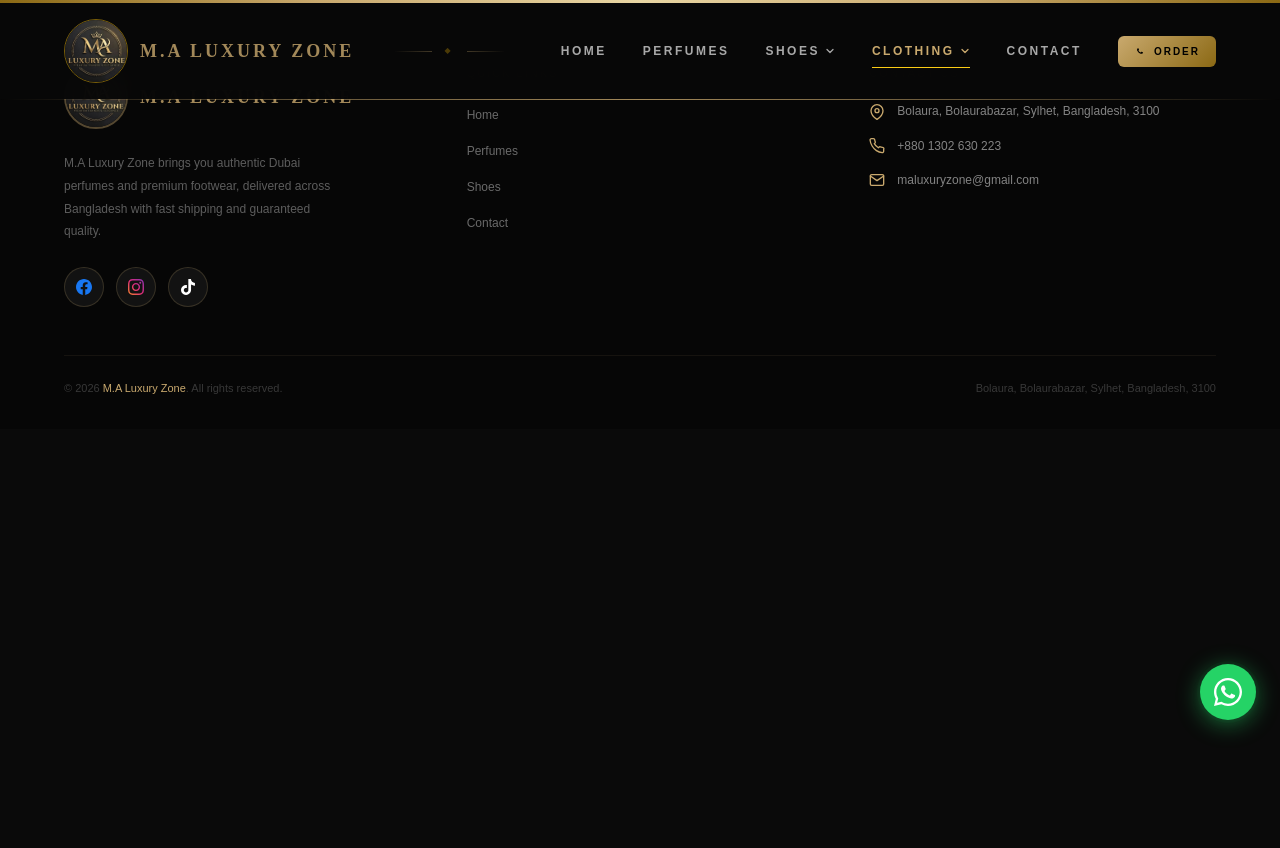
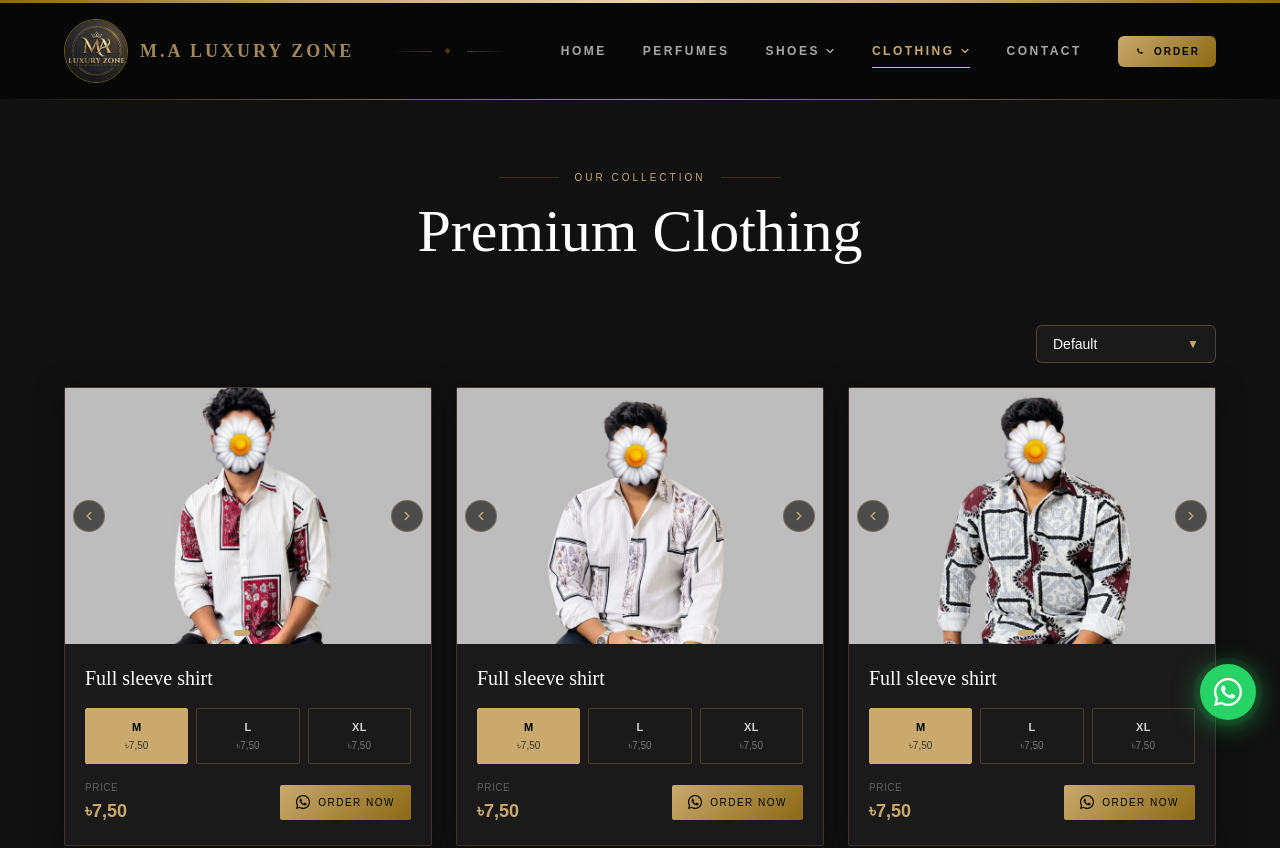
Before and after one commit to ruhulamin-dev/ma-luxuryzone, a React (Vite) app: page /clothing in a window 1280 px wide. Shown: the top 848 px of the page. Before the commit the page ends 800 px from the top, so only its background shows below. Built offline with nearby package versions, Linux system fonts and the light colour scheme.

Commit message:
Add clothing category page

```diff
--- a/src/App.jsx
+++ b/src/App.jsx
@@ -8,6 +8,7 @@
 import Shoes from './pages/Shoes';
 import MensShoes from './pages/MensShoes';
 import WomensShoes from './pages/WomensShoes';
+import Clothing from './pages/Clothing';
 import Shirts from './pages/Shirts';
 import Pants from './pages/Pants';
 import Contact from './pages/Contact';
@@ -31,6 +32,7 @@
         <Route path="/shoes" element={<Shoes />} />
         <Route path="/shoes/mens" element={<MensShoes />} />
         <Route path="/shoes/womens" element={<WomensShoes />} />
+        <Route path="/clothing" element={<Clothing />} />
         <Route path="/clothing/shirts" element={<Shirts />} />
         <Route path="/clothing/pants" element={<Pants />} />
         <Route path="/contact" element={<Contact />} />
--- a/src/components/CategoryCards.jsx
+++ b/src/components/CategoryCards.jsx
@@ -15,6 +15,13 @@
     desc: 'Step into luxury with our handpicked shoe collection.',
     link: '/shoes',
     image: '/category-shoe.jpg',
+  },
+  {
+    title: 'Clothing',
+    subtitle: 'Shirts & Pants Collection',
+    desc: 'Premium shirts and pants for every occasion.',
+    link: '/clothing',
+    image: '/category-clothing.jpg',
   },
 ];
 
@@ -37,7 +44,7 @@
           Shop Perfumes & Footwear Online in Bangladesh
         </h2>
 
-        <div className="grid grid-cols-1 md:grid-cols-2 gap-5 sm:gap-6">
+        <div className="grid grid-cols-1 md:grid-cols-3 gap-5 sm:gap-6">
           {categories.map((cat, i) => (
             <motion.div
               key={cat.title}
--- a/src/components/Navbar.jsx
+++ b/src/components/Navbar.jsx
@@ -256,9 +256,10 @@
                 onMouseEnter={() => setClothingOpen(true)}
                 onMouseLeave={() => setClothingOpen(false)}
               >
-                <button
+                <Link
+                  to="/clothing"
                   className={
-                    'relative flex items-center gap-1 px-4 py-2 text-[11px] lg:text-[12px] tracking-[2.5px] uppercase font-semibold transition-all duration-300 bg-transparent border-none cursor-pointer group ' +
+                    'relative flex items-center gap-1 px-4 py-2 text-[11px] lg:text-[12px] tracking-[2.5px] uppercase font-semibold transition-all duration-300 no-underline group ' +
                     (isClothingActive
                       ? 'text-gold'
                       : 'text-white/65 hover:text-gold/70')
@@ -285,7 +286,7 @@
                       (isClothingActive ? 'w-3/4' : 'w-0 group-hover:w-3/4')
                     }
                   />
-                </button>
+                </Link>
 
                 <AnimatePresence>
                   {clothingOpen && (
--- a/src/data/shirts.js
+++ b/src/data/shirts.js
@@ -20,7 +20,7 @@
     ],
   },
   {
-    id: 2,
+    id: 3,
     name: 'Full sleeve shirt',
     images: ['/shirt3-img1.jpg', '/shirt3-img2.jpg'],
     sizes: [
--- /dev/null
+++ b/src/pages/Clothing.jsx
@@ -0,0 +1,119 @@
+import { useState, useMemo, useRef, useEffect } from 'react';
+import ProductCard from '../components/ProductCard';
+import shirts from '../data/shirts';
+import pants from '../data/pants';
+
+const WHATSAPP_NUMBER = '8801302630223';
+
+const allClothing = [
+  ...shirts.map(item => ({ ...item, id: 'shirt-' + item.id })),
+  ...pants.map(item => ({ ...item, id: 'pant-' + item.id })),
+];
+
+const getBasePrice = product => {
+  if (!product.sizes || product.sizes.length === 0) return 0;
+  const prices = product.sizes.map(size =>
+    Number(String(size.price).replace(/[^0-9.]/g, '')),
+  );
+  return Math.min(...prices);
+};
+
+const SORT_OPTIONS = [
+  { value: 'default', label: 'Default' },
+  { value: 'low-to-high', label: 'Price: Low to High' },
+  { value: 'high-to-low', label: 'Price: High to Low' },
+];
+
+export default function Clothing() {
+  const [sortOrder, setSortOrder] = useState('default');
+  const [isOpen, setIsOpen] = useState(false);
+  const dropdownRef = useRef(null);
+
+  useEffect(() => {
+    const handleClickOutside = e => {
+      if (dropdownRef.current && !dropdownRef.current.contains(e.target)) {
+        setIsOpen(false);
+      }
+    };
+    document.addEventListener('mousedown', handleClickOutside);
+    return () => document.removeEventListener('mousedown', handleClickOutside);
+  }, []);
+
+  const sortedClothing = useMemo(() => {
+    const list = [...allClothing];
+    if (sortOrder === 'low-to-high') {
+      list.sort((a, b) => getBasePrice(a) - getBasePrice(b));
+    } else if (sortOrder === 'high-to-low') {
+      list.sort((a, b) => getBasePrice(b) - getBasePrice(a));
+    }
+    return list;
+  }, [sortOrder]);
+
+  const currentLabel = SORT_OPTIONS.find(opt => opt.value === sortOrder)?.label;
+
+  return (
+    <section className="py-16 sm:py-20 lg:py-24 px-4 sm:px-6 lg:px-10 bg-[#111111] min-h-screen pt-[150px] lg:pt-[170px]">
+      <div className="max-w-6xl mx-auto">
+        <div className="flex items-center gap-4 mb-4 justify-center">
+          <div className="flex-1 h-px bg-gold/20 max-w-[60px]" />
+          <span className="text-[10px] tracking-[3px] uppercase text-gold">
+            Our Collection
+          </span>
+          <div className="flex-1 h-px bg-gold/20 max-w-[60px]" />
+        </div>
+
+        <h2 className="font-cormorant font-light text-3xl sm:text-4xl lg:text-6xl text-center text-white mb-10 sm:mb-14 lg:mb-16">
+          Premium Clothing
+        </h2>
+
+        <div className="flex justify-end mb-6">
+          <div className="inline-block" ref={dropdownRef}>
+            <button
+              type="button"
+              onClick={() => setIsOpen(!isOpen)}
+              className="bg-[#1a1a1a] text-white border border-gold/30 rounded-md px-4 py-2 text-sm focus:outline-none focus:border-gold cursor-pointer flex items-center justify-between gap-3 w-[180px]"
+            >
+              <span>{currentLabel}</span>
+              <span
+                className={`text-gold text-xs transition-transform ${isOpen ? 'rotate-180' : ''}`}
+              >
+                ▼
+              </span>
+            </button>
+
+            {isOpen && (
+              <div className="w-[180px] mt-2 bg-[#1a1a1a] border border-gold/30 rounded-md overflow-hidden">
+                {SORT_OPTIONS.map(opt => (
+                  <div
+                    key={opt.value}
+                    onClick={() => {
+                      setSortOrder(opt.value);
+                      setIsOpen(false);
+                    }}
+                    className={`px-4 py-2 text-sm cursor-pointer transition-colors ${
+                      sortOrder === opt.value
+                        ? 'bg-gold/20 text-gold'
+                        : 'text-white hover:bg-gold/10'
+                    }`}
+                  >
+                    {opt.label}
+                  </div>
+                ))}
+              </div>
+            )}
+          </div>
+        </div>
+
+        <div className="grid grid-cols-1 sm:grid-cols-2 lg:grid-cols-3 gap-5 sm:gap-6">
+          {sortedClothing.map(product => (
+            <ProductCard
+              key={product.id}
+              product={product}
+              whatsappNumber={WHATSAPP_NUMBER}
+            />
+          ))}
+        </div>
+      </div>
+    </section>
+  );
+}
```
Also changed, not shown: public/category-clothing.jpg (added).
